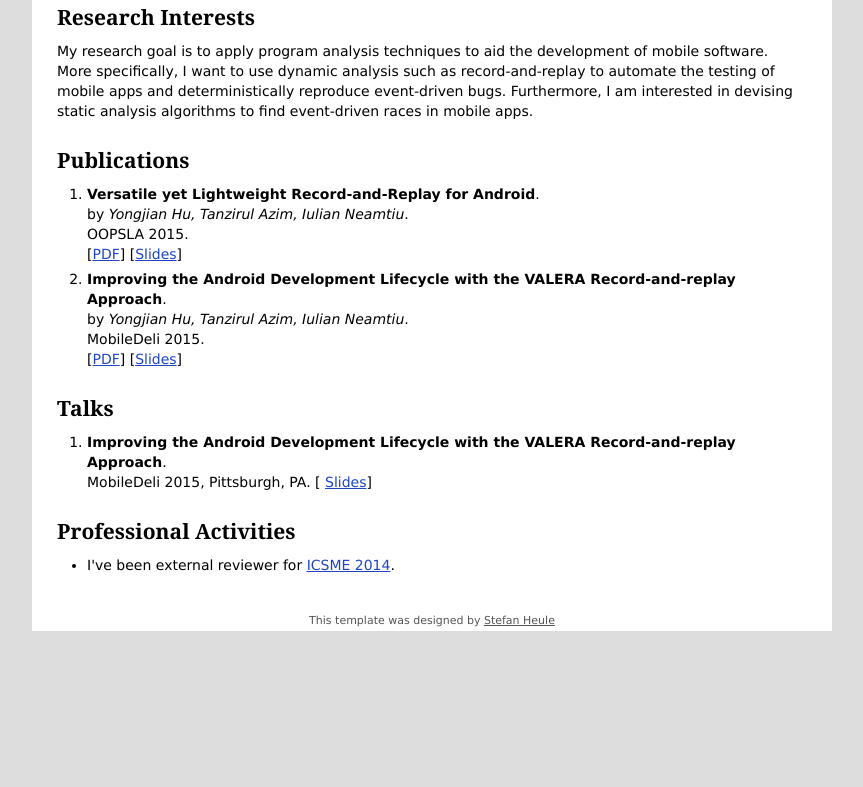
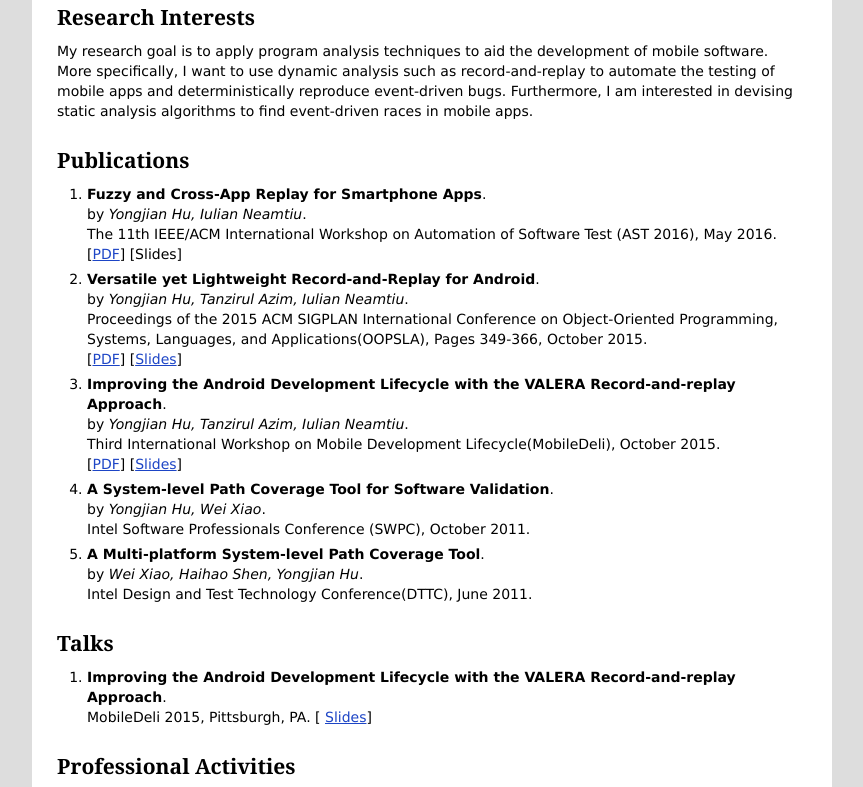
Before and after one commit to frankhuhu/homepage, a plain HTML site: page index.html in a window 1280 px wide. Shown: the part 463-1250 px from the top of the page, without its empty margins (208-1071 px from the left). Before the commit the page ends 1154 px from the top, so only its background shows below. Drawn offline with Linux system fonts and the light colour scheme.

Commit message:
Add AST 2016 paper to homepage.

```diff
--- a/index.html
+++ b/index.html
@@ -88,9 +88,19 @@
                                 <h2>Publications</h2>
                                 <ol style="margin-top: 10px;">
                                     <li>
+                                        <p><strong>Fuzzy and Cross-App Replay for Smartphone Apps</strong>.</p>
+                                        <p>by <em>Yongjian Hu, Iulian Neamtiu</em>.</p>
+                                        <p>The 11th IEEE/ACM International Workshop on Automation of Software Test (AST 2016), May 2016.</p>
+                                        <p>
+                                            [<a href="./papers/ast16hu.pdf">PDF</a>] [Slides]
+                                        </p>
+                                    </li>
+
+                                    <li>
                                         <p><strong>Versatile yet Lightweight Record-and-Replay for Android</strong>.</p>
                                         <p>by <em>Yongjian Hu, Tanzirul Azim, Iulian Neamtiu</em>.</p>
-                                        <p>OOPSLA 2015.</p>
+                                        <p>Proceedings of the 2015 ACM SIGPLAN International Conference on Object-Oriented Programming, Systems, Languages, and Applications(OOPSLA),
+Pages 349-366, October 2015.</p>
                                         <p>
                                             [<a href="./papers/oopsla15hu.pdf">PDF</a>] [<a href="./talks/oopsla15hu.pptx">Slides</a>]
                                         </p>
@@ -99,10 +109,22 @@
                                     <li>
                                         <p><strong>Improving the Android Development Lifecycle with the VALERA Record-and-replay Approach</strong>.</p>
                                         <p>by <em>Yongjian Hu, Tanzirul Azim, Iulian Neamtiu</em>.</p>
-                                        <p>MobileDeli 2015.</p>
+                                        <p>Third International Workshop on Mobile Development Lifecycle(MobileDeli), October 2015.</p>
                                         <p>
                                             [<a href="papers/mobiledeli15hu.pdf">PDF</a>] [<a href="./talks/mobiledeli15.pptx">Slides</a>]
                                         </p>
+                                    </li>
+
+                                    <li>
+                                        <p><strong>A System-level Path Coverage Tool for Software Validation</strong>.</p>
+                                        <p>by <em>Yongjian Hu, Wei Xiao</em>.</p>
+                                        <p>Intel Software Professionals Conference (SWPC), October 2011.</p>
+                                    </li>
+
+                                    <li>
+                                        <p><strong>A Multi-platform System-level Path Coverage Tool</strong>.</p>
+                                        <p>by <em>Wei Xiao, Haihao Shen, Yongjian Hu</em>.</p>
+                                        <p>Intel Design and Test Technology Conference(DTTC), June 2011.</p>
                                     </li>
                                 </ol>
 
```
Also changed, not shown: 3 other files.
